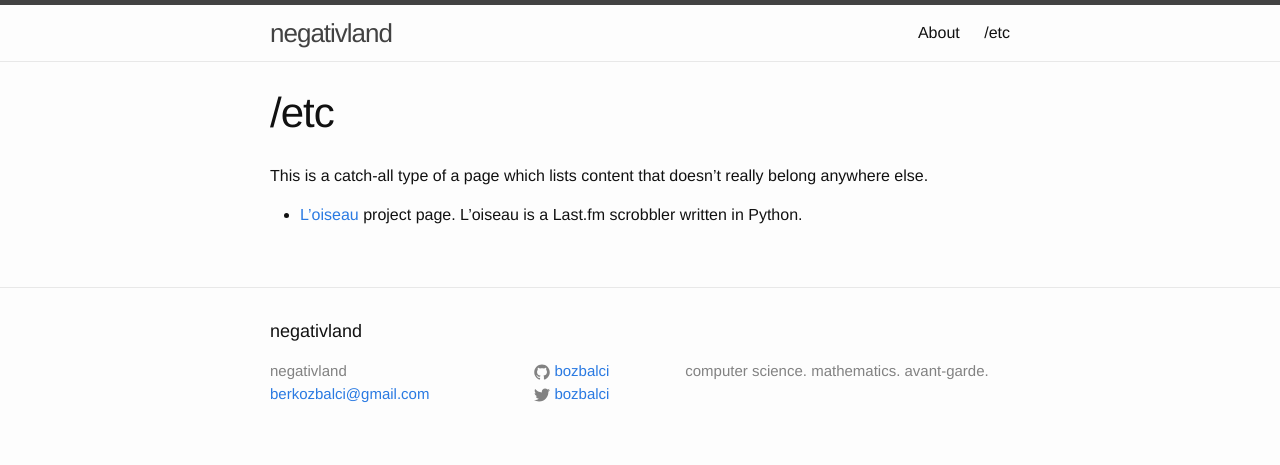
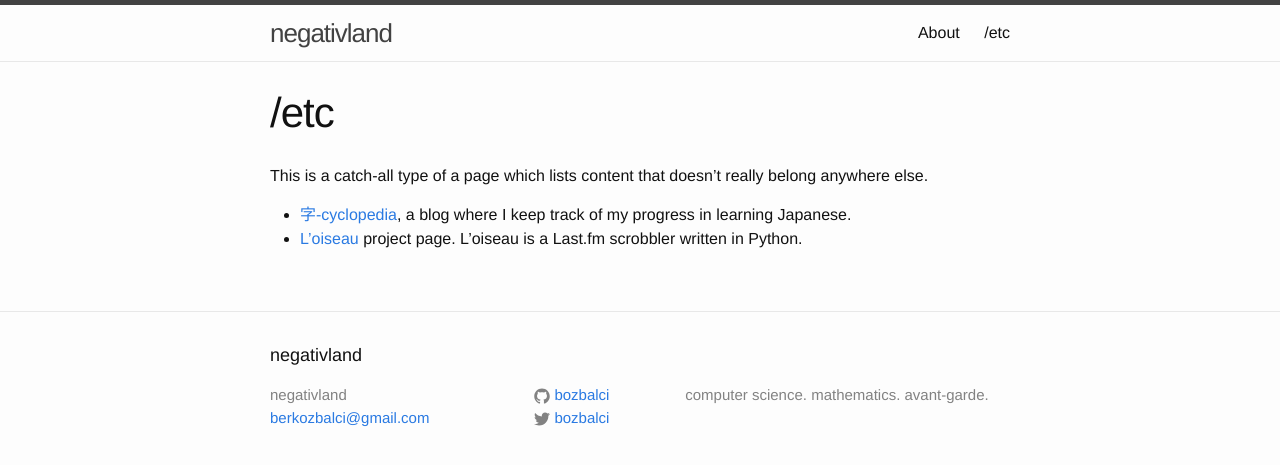
Before and after one commit to bozbalci/legacy-gh-page, a Jekyll site: the page built from etc.md, in a window 1280 px wide. Shown: the top 465 px of the page. Built offline with Jekyll 4.4.1, drawn with Linux system fonts in a browser that asks for light colours.

Commit message:
Added link to the new blog

```diff
--- a/etc.md
+++ b/etc.md
@@ -7,6 +7,8 @@ showonmenu: true
 
 This is a catch-all type of a page which lists content that doesn't really belong anywhere else.
 
+* [字-cyclopedia][jp-blog], a blog where I keep track of my progress in learning Japanese.
 * [L'oiseau][oiseau] project page. L'oiseau is a Last.fm scrobbler written in Python.
 
+[jp-blog]: https://bozbalci.github.io/jp
 [oiseau]: https://bozbalci.github.io/oiseau
```
